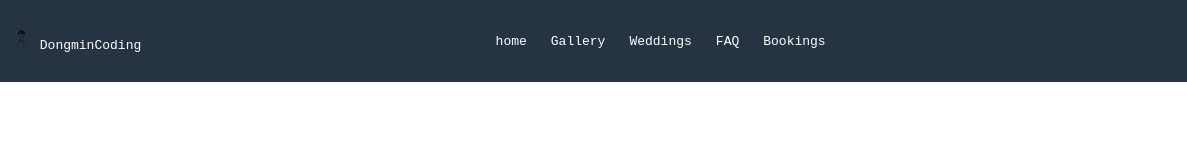
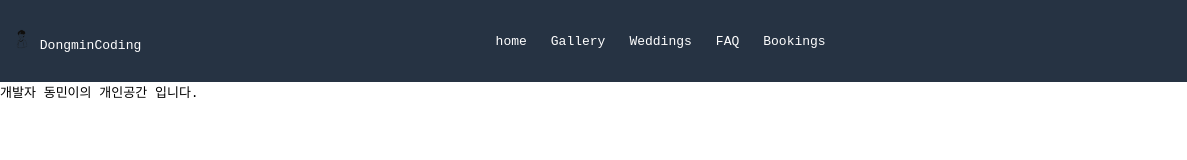
Before and after one commit to dongmin3891/html-css-js_learn_navbar_2020, a plain HTML site: page index.html in a window 1280 px wide. Shown: the full height of the page, 0-1187 px from the left. Drawn offline with Linux system fonts and the light colour scheme.

Commit message:
Update index.html

```diff
--- a/index.html
+++ b/index.html
@@ -37,5 +37,9 @@
         <i class="fas fa-bars"></i>
       </a>
     </nav>
+
+    <section id="home">
+      <div>개발자 동민이의 개인공간 입니다.</div>
+    </section>
   </body>
 </html>
```
